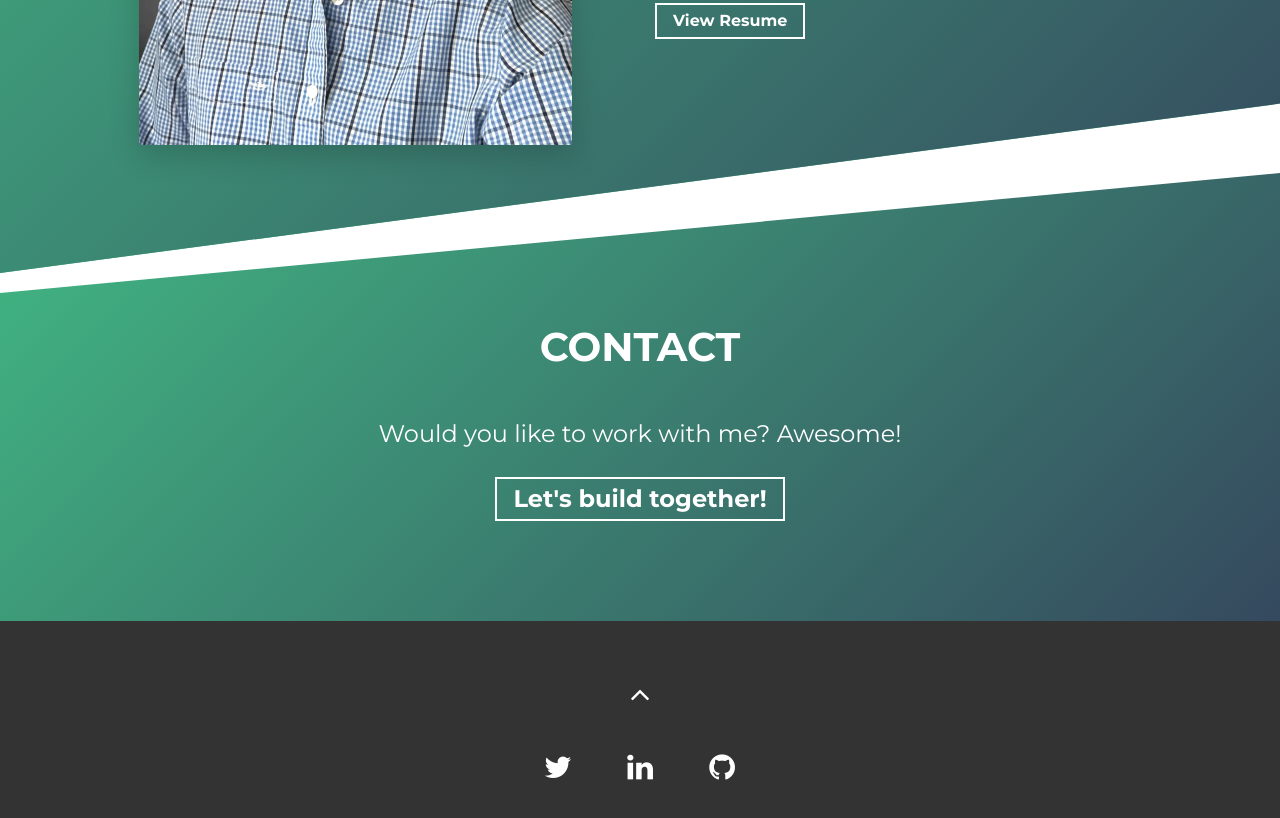
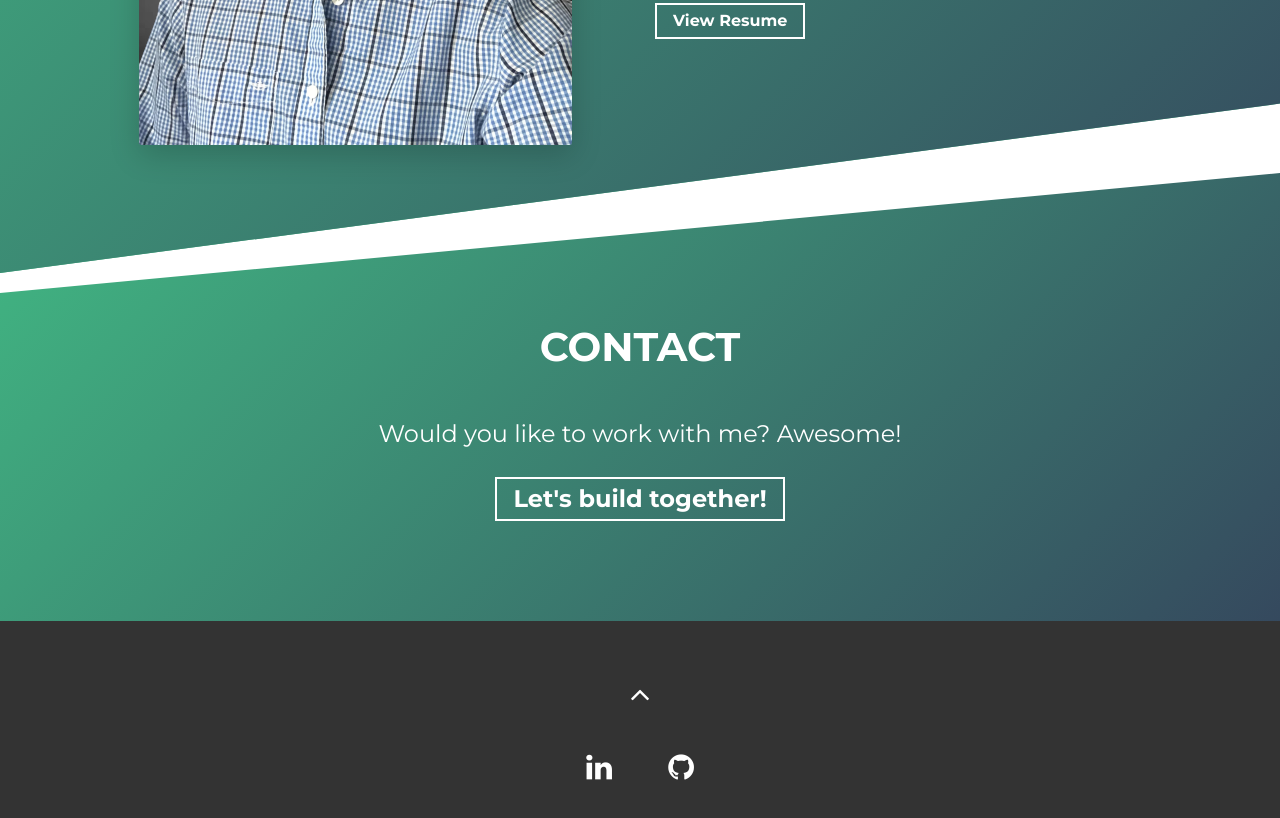
Before and after one commit to JaredStemper/JaredStemper.github.io, a plain HTML site: page index.html in a window 1280 px wide. Shown: the part 1374-2192 px from the top of the page. Drawn offline with nearby package versions, Linux system fonts and the light colour scheme.

Commit message:
updated contact hyperlinks

```diff
--- a/index.html
+++ b/index.html
@@ -238,7 +238,8 @@
       <footer class="footer navbar-static-bottom">
          <div class=container>
             <a href=#top class=back-to-top><i class="fa fa-angle-up fa-2x" aria-hidden=true></i></a>
-            <div class=social-links><a href=https://twitter.com/franciscoh017 target=_blank><i class="fa fa-twitter fa-inverse"></i> </a><a href=https://www.linkedin.com/in/franciscoh017/ target=_blank><i class="fa fa-linkedin fa-inverse"></i> </a><a href=https://github.com/franciscoh017 target=_blank><i class="fa fa-github fa-inverse"></i></a></div>
+            <div class=social-links><a href=https://www.linkedin.com/in/jared-stemper/ target=_blank><i class="fa fa-linkedin fa-inverse"></i> </a><a href=https://github.com/JaredStemper target=_blank><i class="fa fa-github fa-inverse"></i></a></div>
+<!--             <div class=social-links><a href=https://twitter.com/jaredStemper target=_blank><i class="fa fa-twitter fa-inverse"></i> </a><a href=https://www.linkedin.com/in/Jared-Stemper/ target=_blank><i class="fa fa-linkedin fa-inverse"></i> </a><a href=https://github.com/JaredStemper target=_blank><i class="fa fa-github fa-inverse"></i></a></div> -->
          </div>
       </footer>
 	  <script src="bootstrap.min.js"></script>
```
